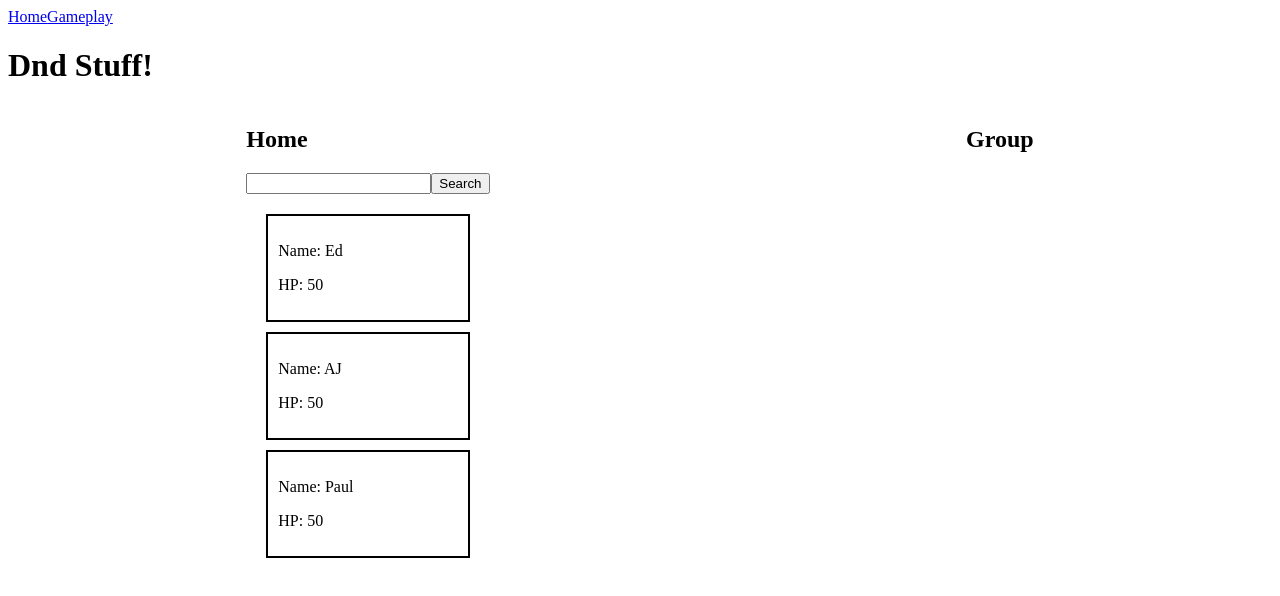
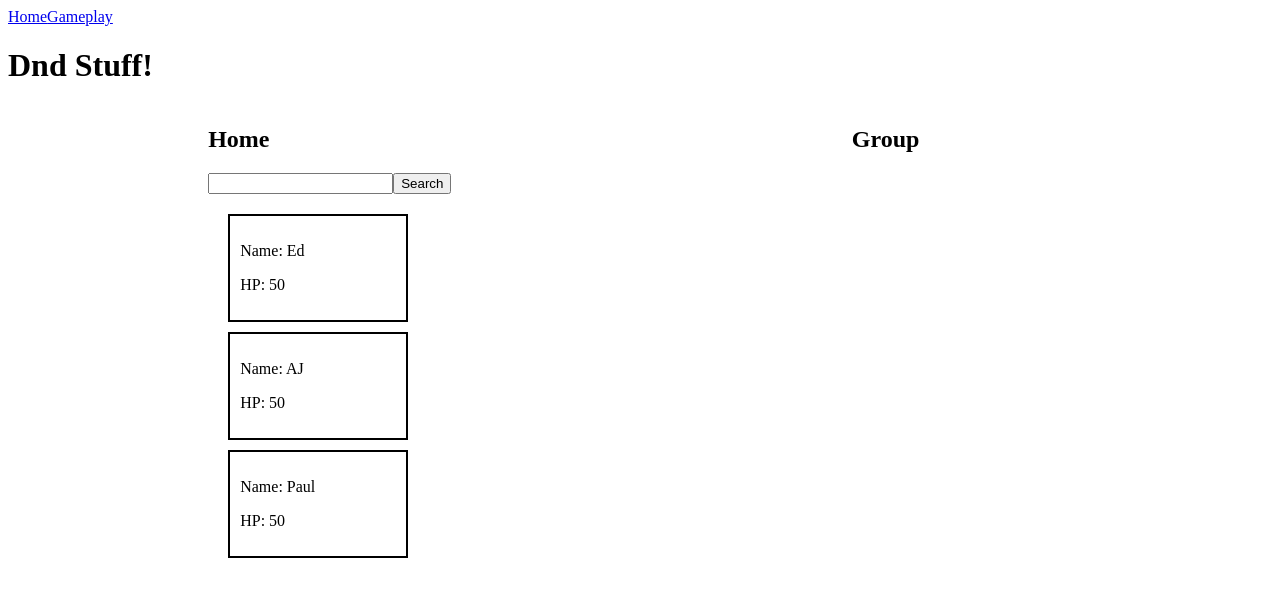
Before and after one commit to m-m-e/dnd-stuff, a React (Create React App) app: page / in a window 1280 px wide. Shown: the top 596 px of the page. Built offline with nearby package versions, Linux system fonts and the light colour scheme.

Commit message:
Separate into more components

```diff
--- a/src/components/App.js
+++ b/src/components/App.js
@@ -1,7 +1,7 @@
 import React from 'react';
 import { Router, Link } from "@reach/router";
-import Home from './Home/Home';
-import Gameplay from './Gameplay/Gameplay';
+import Home from './Home';
+import Gameplay from './Gameplay';
 
 const App = () => {
   return (
--- /dev/null
+++ b/src/components/CardList/index.js
@@ -0,0 +1,18 @@
+import React from 'react';
+
+const CardList = ({ data, handleClickFunction}) =>
+  <div className='cards'>
+    {data && data.map(({ name, id, hp }) =>
+      <div
+        className='card'
+        key={id}
+        onClick={handleClickFunction}
+        id={id}
+      >
+        <p>Name: {name}</p>
+        <p>HP: {hp}</p>
+      </div>
+    )}
+  </div>
+
+export default CardList;
--- a/src/components/Home/Home.js
+++ b/src/components/Home/index.js
@@ -1,6 +1,8 @@
 import React, { Component } from 'react';
 import { data } from '../../data';
-import './home.css';
+import Search from '../Search';
+import CardList from '../CardList';
+import './style.css';
 
 class Home extends Component {
   constructor() {
@@ -19,7 +21,7 @@ class Home extends Component {
   }
 
   handleRemoveClick(event) {
-    const { id } = event.currentTarget.parentElement;
+    const { id } = event.currentTarget;
     const { group } = this.state;
     const newGroup = group.filter(element => id !== element.id.toString());
     this.setState({ group: newGroup })
@@ -33,43 +35,13 @@ class Home extends Component {
         <section className='search_section'>
           <h1 className='home_title'>Home</h1>
 
-          <div className='search'>
-            <label htmlFor='search'></label>
-            <input type='text' name='search'></input>
-            <button className='search_button'>Search</button>
-          </div>
+          <Search />
+          <CardList data={data} handleClickFunction={handleCardClick} />
 
-          <div className='search_cards'>
-          {data.map(({ name, id, hp }) =>
-            <div
-              className='card search_card'
-              key={id}
-              onClick={handleCardClick}
-              id={id}
-            >
-              <p>Name: {name}</p>
-              <p>HP: {hp}</p>
-            </div>
-          )}
-          </div>
         </section>
         <section>
           <h2 className='group_section'>Group</h2>
-          <div className='group_cards'>
-          {group.map(({ name, id, hp }) =>
-            <div
-              className='card_container'
-              key={id}
-              id={id}
-            >
-              <div className='card group_card'>
-                <p>{name}</p>
-                <p>{hp}</p>
-              </div>
-            <p className='remove-button' onClick={handleRemoveClick}>X</p>
-            </div>
-          )}
-          </div>
+          <CardList data={group} handleClickFunction={handleRemoveClick} />
         </section>
       </div>
     )
--- a/src/components/Home/home.css
+++ b/src/components/Home/style.css
@@ -4,8 +4,9 @@
 
 }
 
-.search_cards {
+.cards {
   padding: 10px;
+  width: 200px;
 }
 
 .card {
--- /dev/null
+++ b/src/components/Search/index.js
@@ -0,0 +1,10 @@
+import React from 'react';
+
+const Search = () =>
+  <div className='search'>
+    <label htmlFor='search'></label>
+    <input type='text' name='search'></input>
+    <button className='search_button'>Search</button>
+  </div>
+
+export default Search;
```
Also changed, not shown: src/components/Gameplay/index.js (renamed from src/components/Gameplay/Gameplay.js).
